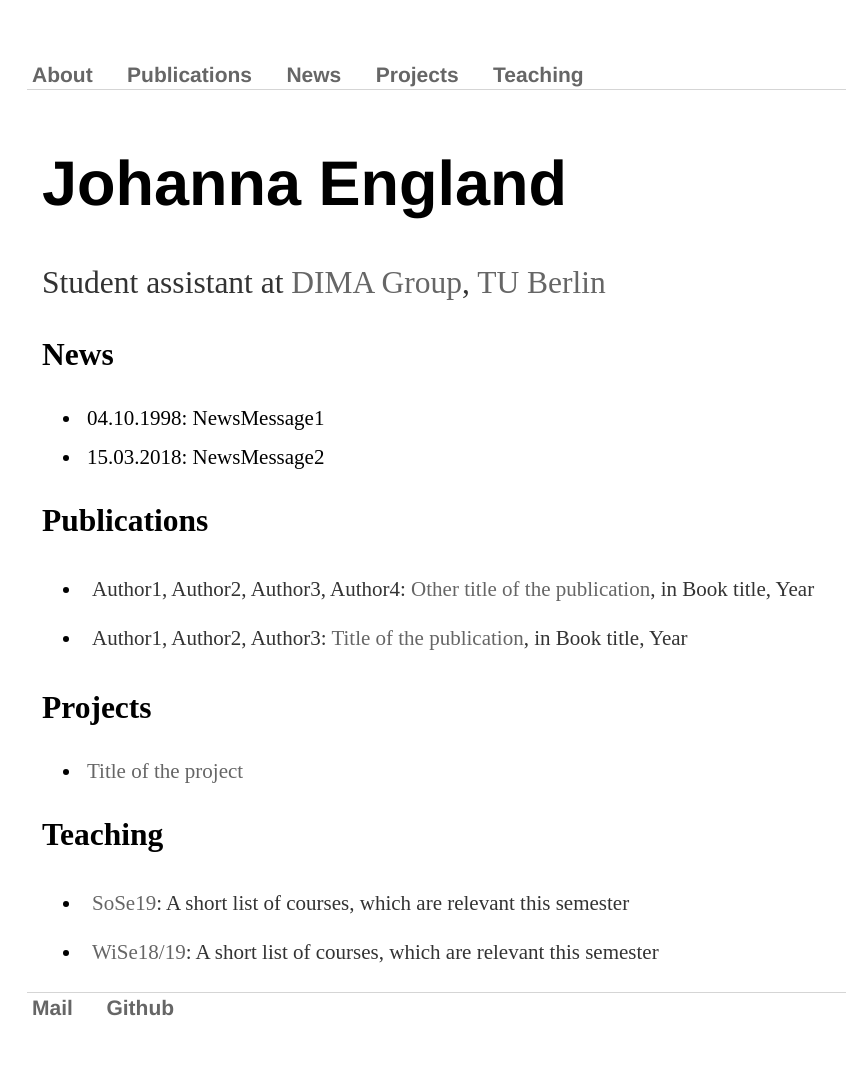
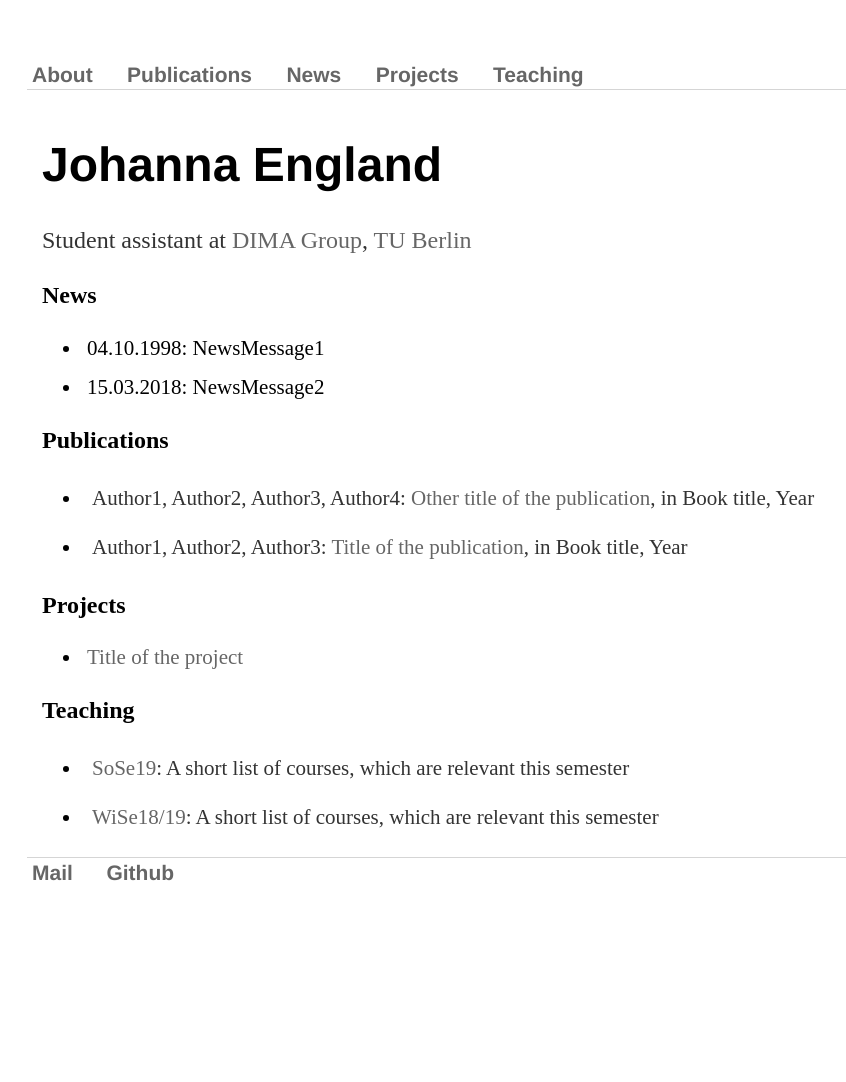
Before and after one commit to johannaengland/johannaengland.github.io, a Jekyll site: the page built from index.md, in a window 1280 px wide. Shown: the whole page, without its empty margins (165-1011 px from the left). Built offline with Jekyll 4.4.1, drawn with Linux system fonts in a browser that asks for light colours; after the commit the page ends 947 px from its top, so only the background shows below that.

Commit message:
Update main.css

```diff
--- a/css/main.css
+++ b/css/main.css
@@ -54,10 +54,6 @@ caption {
     text-align: left;
 }
 
-div {
-    font-size: 21px;
-}
-
 footer {
     border-top: 1px solid #d5d5d5;
     font-size: .8em;
```
